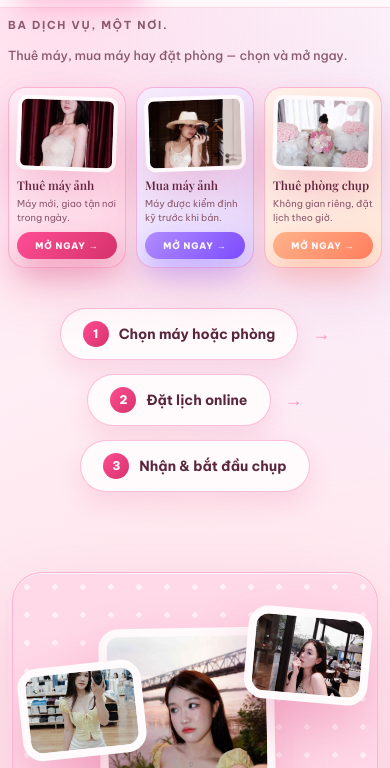
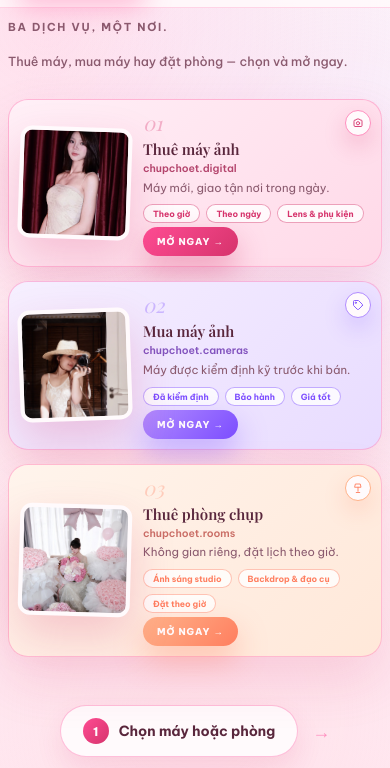
Before and after one commit to anhluufromVietnam/chupchoet-all, a plain HTML site: page index.html in a window 390 px wide. Shown: the part 44-812 px from the top of the page. Drawn offline with nearby package versions, Linux system fonts and the light colour scheme; a web font is replaced by a local one.

Commit message:
Mobile xếp thẻ dọc, hiện đủ thông tin từng dịch vụ
- ≤760px: thẻ xếp dọc full-width, ảnh vuông bên trái, nội dung bên phải
- Mobile giờ hiện đủ: số thứ tự, icon, tên, tên miền, mô tả, chips, nút
- Trước đó mobile bị cắt còn ảnh + tên + nút
- 3 thẻ vẫn lọt màn hình đầu iPhone SE (~652px)

Co-authored-by: Copilot App <223556219+Copilot@users.noreply.github.com>

```diff
--- a/index.html
+++ b/index.html
@@ -14,7 +14,7 @@
       href="https://fonts.googleapis.com/css2?family=Playfair+Display:ital,wght@0,400;0,500;0,600;0,700;1,400;1,500;1,600&family=Be+Vietnam+Pro:wght@400;500;600;700;800&display=swap"
       rel="stylesheet"
     />
-    <link rel="stylesheet" href="styles.css?v=7" />
+    <link rel="stylesheet" href="styles.css?v=8" />
   </head>
   <body>
     <header class="site-header" aria-label="Thanh điều hướng">
--- a/styles.css
+++ b/styles.css
@@ -523,13 +523,7 @@ img {
   }
 }
 
-@media (max-width: 560px) {
-  .link-stage,
-  .photo-collage,
-  .gallery-strip {
-    width: min(100% - 24px, 1180px);
-  }
-
+@media (max-width: 760px) {
   .site-header {
     padding: 10px 16px;
   }
@@ -541,39 +535,98 @@ img {
 
   .link-stage {
     width: min(100% - 16px, 1180px);
-    padding: 10px 0 40px;
+    grid-template-columns: 1fr;
+    gap: 14px;
+    padding: 12px 0 48px;
+  }
+
+  .stage-kicker {
+    font-size: 11px;
+  }
+
+  .stage-sub {
+    font-size: 12.5px;
+    margin-bottom: 14px;
   }
 
   .destination {
-    padding: 8px;
-    gap: 7px;
-    border-radius: 18px;
+    grid-template-columns: clamp(112px, 24vw, 150px) 1fr;
+    grid-template-rows: auto auto auto;
+    gap: 4px 12px;
+    padding: 10px;
+    border-radius: 20px;
   }
 
   .destination-photo {
+    grid-column: 1;
+    grid-row: 1 / 4;
+    aspect-ratio: 1;
+    align-self: center;
     border-width: 4px;
-    border-radius: 10px;
+    border-radius: 12px;
   }
 
   .destination-top {
-    display: none;
+    grid-column: 2;
+    grid-row: 1;
+  }
+
+  .destination-index {
+    font-size: 20px;
+  }
+
+  .destination-icon {
+    width: 26px;
+    height: 26px;
+  }
+
+  .destination-copy {
+    grid-column: 2;
+    grid-row: 2;
   }
 
   .destination-copy strong {
-    font-size: 12px;
+    font-size: 15px;
     line-height: 1.2;
   }
 
-  .destination-copy small,
+  .destination-copy small {
+    margin-top: 3px;
+    font-size: 10.5px;
+  }
+
+  .destination-desc {
+    margin-top: 4px;
+    font-size: 11.5px;
+  }
+
   .destination-chips {
-    display: none;
+    margin-top: 8px;
+    gap: 6px;
+  }
+
+  .destination-chips span {
+    padding: 3px 9px;
+    font-size: 8.5px;
   }
 
   .destination-action {
-    justify-self: stretch;
-    text-align: center;
-    padding: 8px 10px;
-    font-size: 9px;
+    grid-column: 2;
+    grid-row: 3;
+    padding: 8px 14px;
+    font-size: 9.5px;
+  }
+}
+
+@media (max-width: 560px) {
+  .link-stage,
+  .photo-collage,
+  .gallery-strip {
+    width: min(100% - 24px, 1180px);
+  }
+
+  .link-stage {
+    width: min(100% - 16px, 1180px);
   }
 
   .collage-board {
@@ -631,18 +684,22 @@ img {
 }
 
 @media (max-width: 360px) {
+  .destination {
+    grid-template-columns: 96px 1fr;
+  }
+
   .destination-copy strong {
-    font-size: 11px;
+    font-size: 14px;
   }
 
   .destination-desc {
-    font-size: 9px;
+    font-size: 10.5px;
   }
 
   .destination-action {
-    font-size: 8px;
-    padding: 7px 8px;
-    letter-spacing: 0.04em;
+    font-size: 8.5px;
+    padding: 7px 10px;
+    letter-spacing: 0.06em;
   }
 }
 
```
